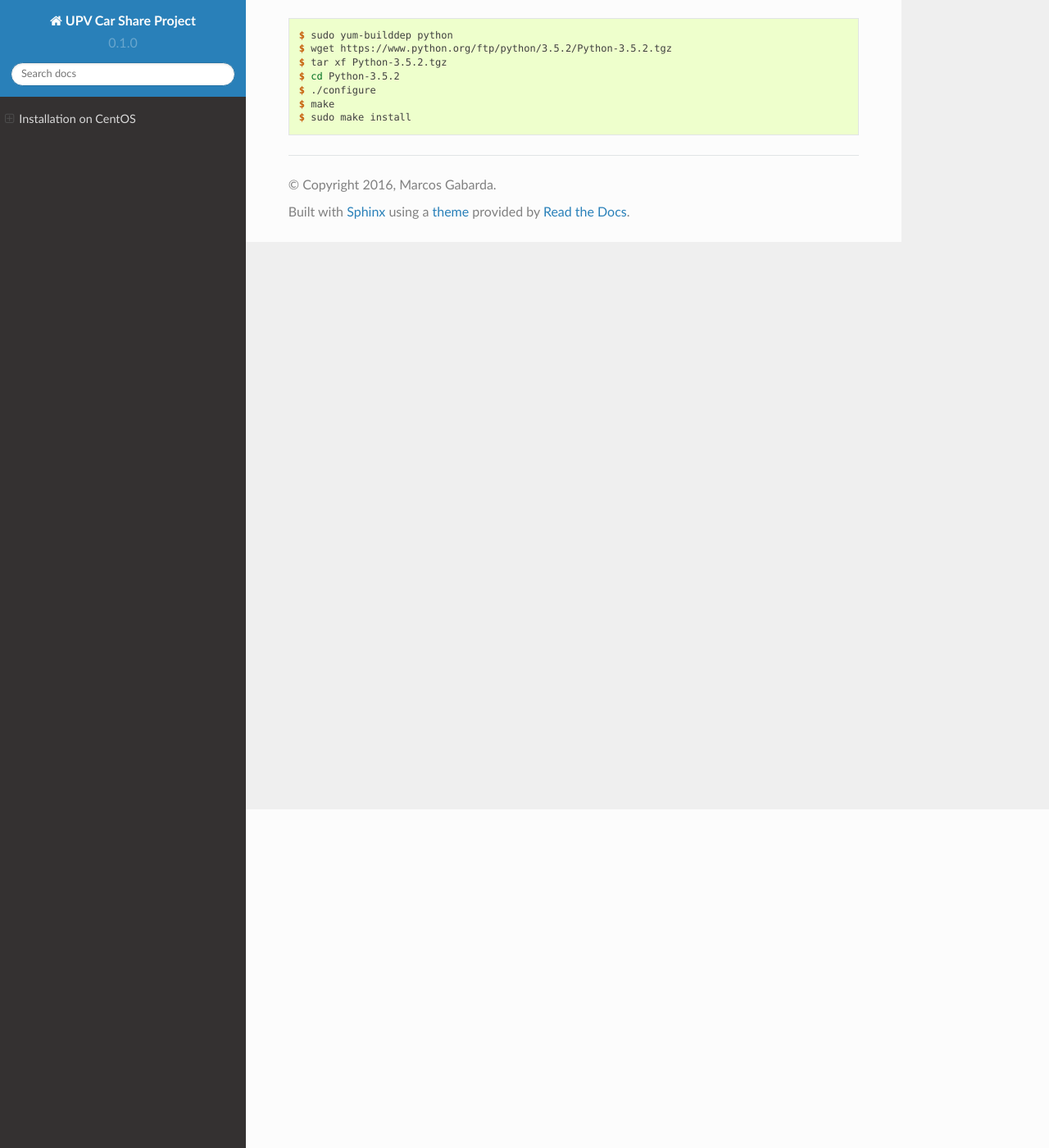
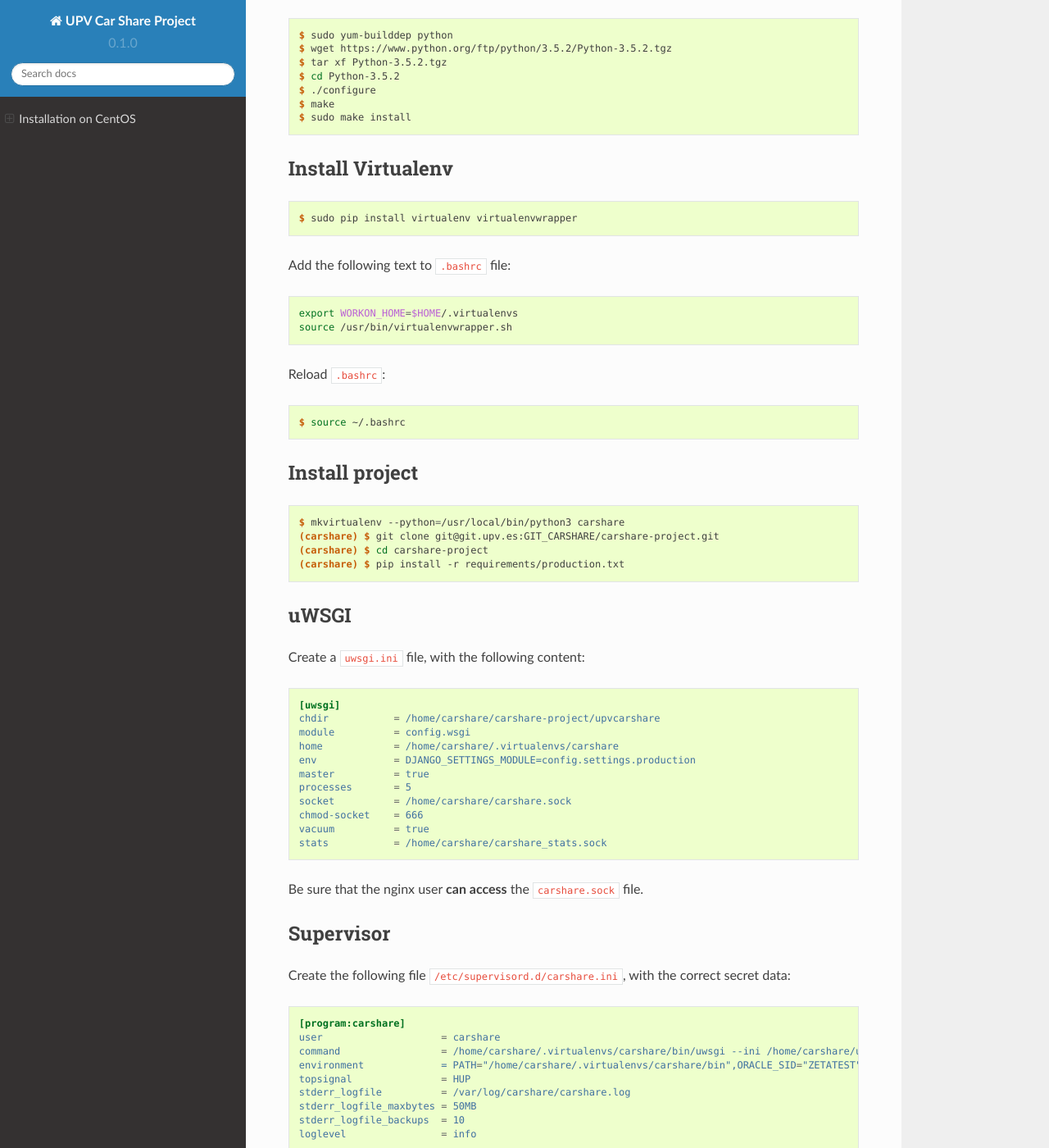
Before and after one commit to morrme/upvcarshare, a Sphinx documentation site: the page built from docs/install.rst, in a window 1280 px wide and 1400 px high, scrolled down 413 px. Shown: the whole window at 82% size. Built offline with Sphinx 7.4.7 and the Read the Docs theme 2.0.0, drawn with Linux system fonts in a browser that asks for light colours; some of the changed text lies outside the part shown.

Commit message:
updated install docs

```diff
--- a/docs/install.rst
+++ b/docs/install.rst
@@ -23,3 +23,129 @@ How  to install Python 3 on CentOS from source:
     $ ./configure
     $ make
     $ sudo make install
+
+Install Virtualenv
+------------------
+
+.. code-block:: console
+
+    $ sudo pip install virtualenv virtualenvwrapper
+
+Add the following text to ``.bashrc`` file:
+
+.. code-block:: bash
+
+    export WORKON_HOME=$HOME/.virtualenvs
+    source /usr/bin/virtualenvwrapper.sh
+
+Reload ``.bashrc``:
+
+.. code-block:: console
+
+    $ source ~/.bashrc
+
+Install project
+---------------
+
+.. code-block:: console
+
+    $ mkvirtualenv --python=/usr/local/bin/python3 carshare
+    (carshare) $ git clone git@git.upv.es:GIT_CARSHARE/carshare-project.git
+    (carshare) $ cd carshare-project
+    (carshare) $ pip install -r requirements/production.txt
+
+
+uWSGI
+-----
+
+Create a ``uwsgi.ini`` file, with the following content:
+
+.. code-block:: ini
+
+    [uwsgi]
+    chdir           = /home/carshare/carshare-project/upvcarshare
+    module          = config.wsgi
+    home            = /home/carshare/.virtualenvs/carshare
+    env             = DJANGO_SETTINGS_MODULE=config.settings.production
+    master          = true
+    processes       = 5
+    socket          = /home/carshare/carshare.sock
+    chmod-socket    = 666
+    vacuum          = true
+    stats           = /home/carshare/carshare_stats.sock
+
+
+Be sure that the nginx user **can access** the ``carshare.sock`` file.
+
+Supervisor
+----------
+
+Create the following file ``/etc/supervisord.d/carshare.ini``, with the correct secret data:
+
+.. code-block:: ini
+
+    [program:carshare]
+    user                    = carshare
+    command                 = /home/carshare/.virtualenvs/carshare/bin/uwsgi --ini /home/carshare/uwsgi.ini
+    environment             = PATH="/home/carshare/.virtualenvs/carshare/bin",ORACLE_SID="ZETATEST",DJANGO_SETTINGS_MODULE="config.settings.production",DJANGO_ALLOWED_HOSTS="carsdes.cc.upv.es",DJANGO_SECRET_KEY="secret",DATABASE_URL="oraclegis://username:password@server:port/name"
+    topsignal               = HUP
+    stderr_logfile          = /var/log/carshare/carshare.log
+    stderr_logfile_maxbytes = 50MB
+    stderr_logfile_backups  = 10
+    loglevel                = info
+
+To load the new configuration file, restart supervisor service:
+
+.. code-block:: bash
+
+    $ sudo systemctl restart supervisord
+
+To restart the process:
+
+.. code-block:: bash
+
+    $ sudo supervisorctl restart carshare
+
+Nginx
+-----
+
+Create the following file ``/etc/nginx/conf.d/carshare.conf``:
+
+.. code-block:: nginx
+
+    upstream carshare_app {
+        server unix:///home/carshare/carshare.sock;
+    }
+
+    server {
+        listen 80;
+        client_max_body_size 0;
+        charset utf-8;
+
+        location /media  {
+            alias /home/carshare/carshare-project/upvcarshare/media;
+        }
+
+        location /static {
+            alias /home/carshare/carshare-project/upvcarshare/public;
+        }
+
+        location / {
+            uwsgi_pass  carshare_app;
+            uwsgi_read_timeout 600;
+            uwsgi_param  QUERY_STRING       $query_string;
+            uwsgi_param  REQUEST_METHOD     $request_method;
+            uwsgi_param  CONTENT_TYPE       $content_type;
+            uwsgi_param  CONTENT_LENGTH     $content_length;
+            uwsgi_param  REQUEST_URI        $request_uri;
+            uwsgi_param  PATH_INFO          $document_uri;
+            uwsgi_param  DOCUMENT_ROOT      $document_root;
+            uwsgi_param  SERVER_PROTOCOL    $server_protocol;
+            uwsgi_param  REMOTE_ADDR        $remote_addr;
+            uwsgi_param  REMOTE_PORT        $remote_port;
+            uwsgi_param  SERVER_ADDR        $server_addr;
+            uwsgi_param  SERVER_PORT        $server_port;
+            uwsgi_param  SERVER_NAME        $server_name;
+            uwsgi_param UWSGI_SCHEME        http;
+        }
+    }
```
